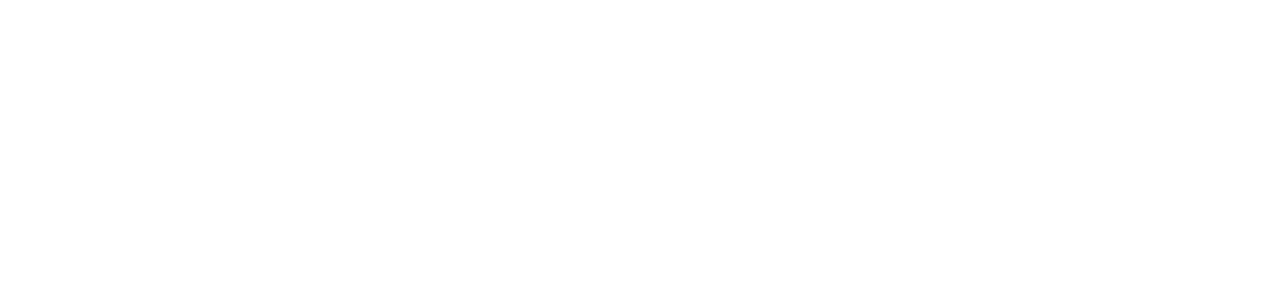
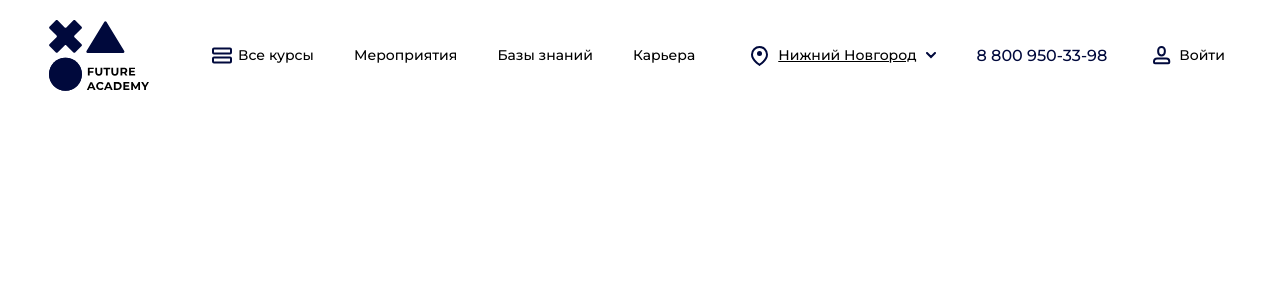
Before and after one commit to Mrlegend08/app-future-client, a React (Vite) app: page / in a window 1280 px wide. Shown: the top 300 px of the page. Built offline with nearby package versions, Linux system fonts and the light colour scheme.

Commit message:
header done and header responsive start

```diff
--- a/src/Root/index.jsx
+++ b/src/Root/index.jsx
@@ -1,11 +1,13 @@
-import React from 'react'
+import React from "react";
+import { Routes } from "react-router-dom";
+import Header from "../components/Header";
 
 const Root = () => {
   return (
     <>
+        <Header />
+    </>
+  );
+};
 
-    </>
-  )
-}
-
-export default Root
+export default Root;
--- a/src/components/Header/index.jsx
+++ b/src/components/Header/index.jsx
@@ -1,13 +1,121 @@
 import React from "react";
+import logo from "../../assets/icons/logo.svg";
+import location from "../../assets/icons/location.svg";
+import totoparrow from "../../assets/icons/totoparrow.svg";
+import tobottomarrow from "../../assets/icons/tobottomarrow.svg";
+import user from "../../assets/icons/user.svg";
+import miniburger from "../../assets/icons/mini-burger.svg";
+import "./index.scss";
+const Header = () => {
+  return (
+    <>
+      <header className="site-header">
+        <div className="container">
+          <div className="site-header__wrapper d-flex align-items-center justify-content-between">
+            <div className="site-header__start d-flex align-items-center">
+              <a className="site-header__logo-link" href="#link">
+                <img
+                  className="site-header__logo-img"
+                  src={logo}
+                  alt="Site Logo"
+                  width={"100"}
+                  height={"70.65"}
+                />
+              </a>
+              <nav className="site-header__navbar">
+                <ul className="site-header__list d-flex align-items-center">
+                  <li className="site-header__item d-flex align-items-center">
+                    <img
+                      width={20}
+                      height={15}
+                      src={miniburger}
+                      alt="Miniburger"
+                      style={{ marginRight: "6px" }}
+                    />
+                    <a href="#link" className="site-header__link">
+                      Все курсы
+                    </a>
+                  </li>
+                  <li className="site-header__item">
+                    <a href="#link" className="site-header__link">
+                      Мероприятия
+                    </a>
+                  </li>
+                  <li className="site-header__item">
+                    <a href="#link" className="site-header__link">
+                      Базы знаний
+                    </a>
+                  </li>
+                  <li className="site-header__item">
+                    <a href="#link" className="site-header__link">
+                      Карьера
+                    </a>
+                  </li>
+                </ul>
+              </nav>
+            </div>
+            <div className="site-header__end d-flex align-items-center">
+              <div className="site-header__dropdown d-flex align-items-center">
+                <img src={location} alt="Location img" /> Нижний Новгород
+                <img src={tobottomarrow} alt="To bottom arrow" />
+                <ul className="site-header__dropdown-list">
+                  <li className="site-header__dropdown-item">
+                    <input
+                      className="site-header__dropdown-radio"
+                      id="gorod1"
+                      type="radio"
+                      name="НижнийНовгород"
+                    />
 
-const Header = () => {
-  return <>
-    <header className="site-header">
-        <div className="container">
-
+                    <label for="gorod1" className="site-header__dropdown-text">
+                      Дзержинск
+                      <span className="site-header__dropdown-radio-uncheck">
+                        <span className="site-header__dropdown-radio-check"></span>
+                      </span>
+                    </label>
+                  </li>
+                  <li className="site-header__dropdown-item">
+                    <input
+                      className="site-header__dropdown-radio"
+                      id="gorod2"
+                      type="radio"
+                      name="НижнийНовгород"
+                    />
+                    <label for="gorod2" className="site-header__dropdown-text">
+                      Нижний Новгород
+                      <span className="site-header__dropdown-radio-uncheck">
+                        <span className="site-header__dropdown-radio-check"></span>
+                      </span>
+                    </label>
+                  </li>
+                  <li className="site-header__dropdown-item">
+                    <input
+                      className="site-header__dropdown-radio"
+                      id="gorod3"
+                      type="radio"
+                      name="НижнийНовгород"
+                    />
+                    <label for="gorod3" className="site-header__dropdown-text">
+                      On-line
+                      <span className="site-header__dropdown-radio-uncheck">
+                        <span className="site-header__dropdown-radio-check"></span>
+                      </span>
+                    </label>
+                  </li>
+                </ul>
+              </div>
+              <a className="site-header__phone-number" href="tel:+88009503398">
+                8 800 950-33-98
+              </a>
+              <button className="site-header__login d-flex align-items-center">
+                <img src={user} alt="User img" /> Войти
+              </button>
+            </div>
+          </div>
         </div>
-    </header>
-  </>;
+      </header>
+    </>
+  );
 };
 
 export default Header;
--- /dev/null
+++ b/src/components/Header/index.scss
@@ -0,0 +1,136 @@
+.site-header {
+  background-color: alpha($color: #ffffff);
+  padding: 20px 0 19.35px 0;
+  &__logo-link {
+    margin-right: 63px;
+  }
+
+  &__list {
+    gap: 40px;
+    padding: 0;
+    margin: 0;
+  }
+  &__link {
+    font-family: "Montserrat";
+    font-style: normal;
+    font-weight: 500;
+    font-size: 14px;
+    line-height: 17px;
+    display: flex;
+    align-items: center;
+    text-decoration: none;
+    color: #000000;
+    &:hover {
+      color: #000000;
+    }
+  }
+  &__dropdown {
+    position: relative;
+    gap: 10px;
+    font-family: "Montserrat";
+    font-style: normal;
+    font-weight: 500;
+    font-size: 14px;
+    line-height: 17px;
+    display: flex;
+    align-items: center;
+    text-decoration-line: underline;
+    color: #000000;
+    margin-right: 40px;
+    cursor: pointer;
+  }
+  &__dropdown:hover > ul {
+    display: flex;
+  }
+  &__dropdown-list {
+    position: absolute;
+    display: none;
+    align-items: start;
+    flex-direction: column;
+    gap: 20px;
+    padding: 20px 36px 20px 51px;
+    background-color: #f6f7f9;
+    box-shadow: 0px 4px 16px rgba(0, 0, 0, 0.6);
+    border-radius: 10px;
+    top: 120%;
+  }
+  &__dropdown-item {
+    position: relative;
+    display: flex;
+    align-items: center;
+    gap: 10px;
+  }
+  &__dropdown-radio:checked + label {
+    font-family: "Montserrat";
+    font-style: normal;
+    font-weight: 500;
+    font-size: 14px;
+    line-height: 17px;
+    display: flex;
+    align-items: center;
+    color: #00093c;
+  }
+  &__dropdown-radio{
+    display: none;
+  }
+  &__dropdown-radio:checked + label > span > span{
+    display: inline-block;
+  }
+  &__dropdown-text {
+    font-family: "Montserrat";
+    font-style: normal;
+    font-weight: 500;
+    font-size: 14px;
+    line-height: 17px;
+    display: flex;
+    align-items: center;
+    color: #333333;
+    white-space: nowrap;
+  }
+  &__dropdown-radio-uncheck {
+    position: absolute;
+    left: -30px;
+    display: inline-flex;
+    align-items: center;
+    justify-content: center;
+    width: 20px;
+    height: 20px;
+    border: 2px solid #333333;
+    border-radius: 50%;
+
+  }
+  &__dropdown-radio-check{
+    display: none;
+    width: 10px;
+    height: 10px;
+    background: #00093C;
+    border-radius: 50%;
+  }
+  &__phone-number {
+    margin-right: 40px;
+    font-family: "Montserrat";
+    font-style: normal;
+    font-weight: 500;
+    font-size: 16px;
+    line-height: 26px;
+    color: #00093c;
+    text-decoration: none;
+    &:hover {
+      color: #00093c;
+    }
+  }
+  &__login {
+    gap: 8px;
+    font-family: "Montserrat";
+    font-style: normal;
+    font-weight: 500;
+    font-size: 14px;
+    line-height: 17px;
+    display: flex;
+    align-items: center;
+    color: #000000;
+    border: none;
+    outline: none;
+    background-color: transparent;
+  }
+}
--- a/src/index.css
+++ b/src/index.css
@@ -0,0 +1,62 @@
+@import url('https://fonts.googleapis.com/css2?family=Montserrat:wght@500;600;700&display=swap');
+/* ROOT */
+html{
+    box-sizing: border-box;
+    height: 100%;
+    scroll-behavior: smooth;
+}
+
+*,
+*::before,
+*::after {
+    box-sizing: inherit;
+}
+
+body{
+    display: flex;
+    flex-direction: column;
+    height: 100%;
+    margin: 0;
+    font-family: "Arial", sans-serif;
+    font-weight: 400;
+    background-color: #fff;
+}
+
+img{
+    max-width: 100%;
+    height: auto;
+}
+
+.visually-hidden {
+    position: absolute;
+    width: 1px;
+    height: 1px;
+    margin: -1px;
+    border: 0;
+    padding: 0;
+    white-space: nowrap;
+    clip-path: inset(100%);
+    clip: rect(0 0 0 0);
+    overflow: hidden;
+}
+
+.container{
+    width: 100%  !important;
+    max-width: 1222px !important;
+    margin-right: auto !important;
+    margin-left: auto !important;
+    padding-right: 20px !important;
+    padding-left: 20px !important;
+}
+
+ol,
+ul{
+    margin-top: 0;
+    margin-bottom: 0;
+    padding-left: 0;
+    list-style: none;
+}
+
+a{
+    text-decoration: none;
+}
```
Also changed, not shown: src/assets/icons/tobottomarrow.svg (added).
